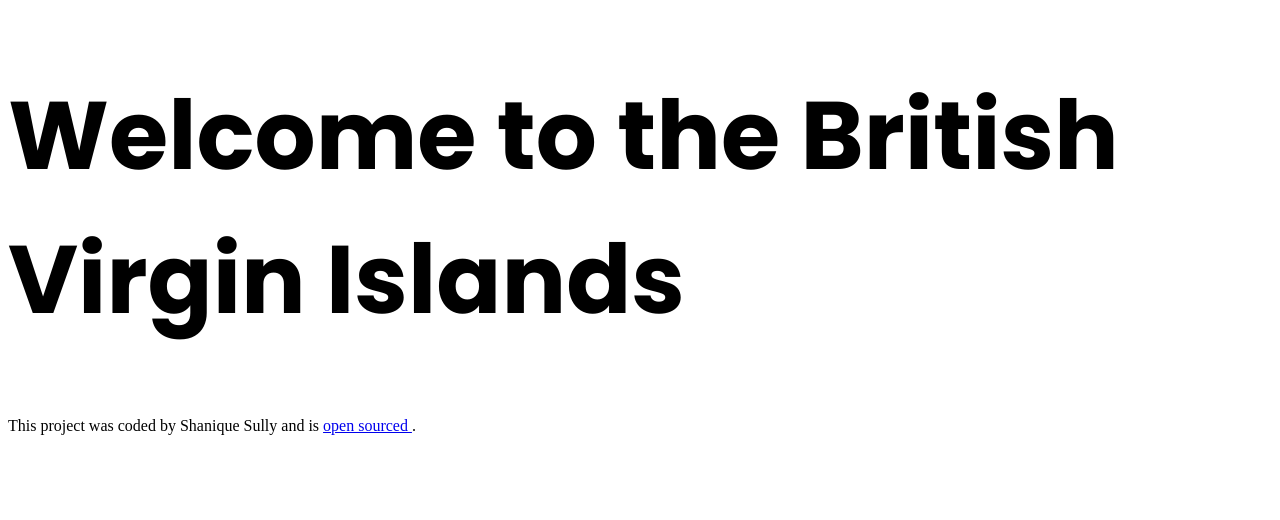
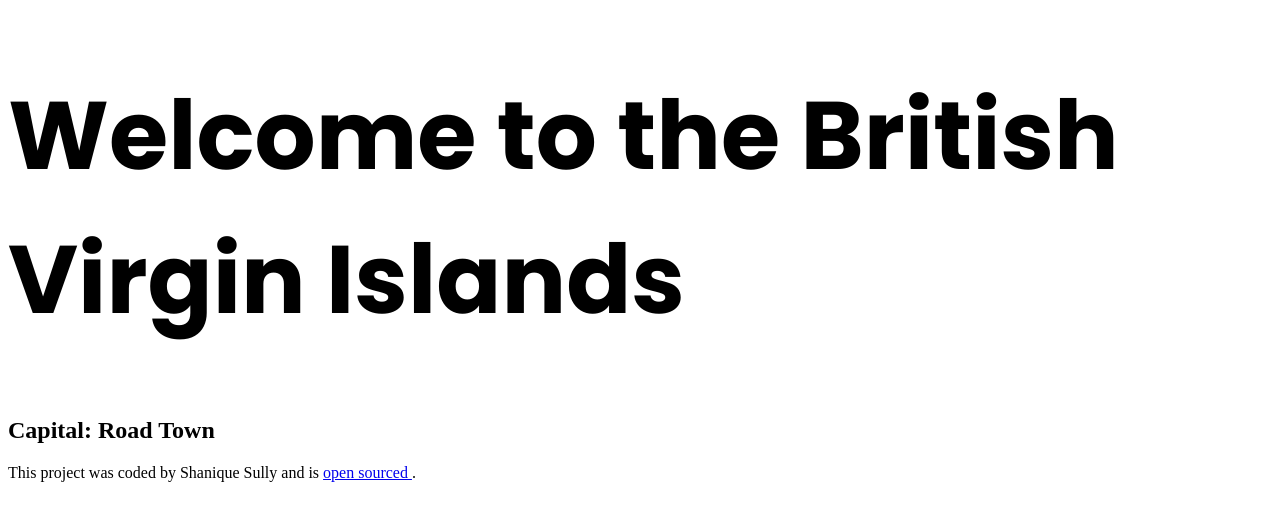
Before and after one commit to SSully284/bvi-travel-project, a plain HTML site: page index.html in a window 1280 px wide. Drawn offline with Linux system fonts and the light colour scheme.

Commit message:
Added a subtitle to the homepage

```diff
--- a/index.html
+++ b/index.html
@@ -20,6 +20,7 @@
   <h1>
     Welcome to the British Virgin Islands
   </h1>
+  <h2>Capital: Road Town</h2>
 
   <footer>
     This project was coded by Shanique Sully and is
```
